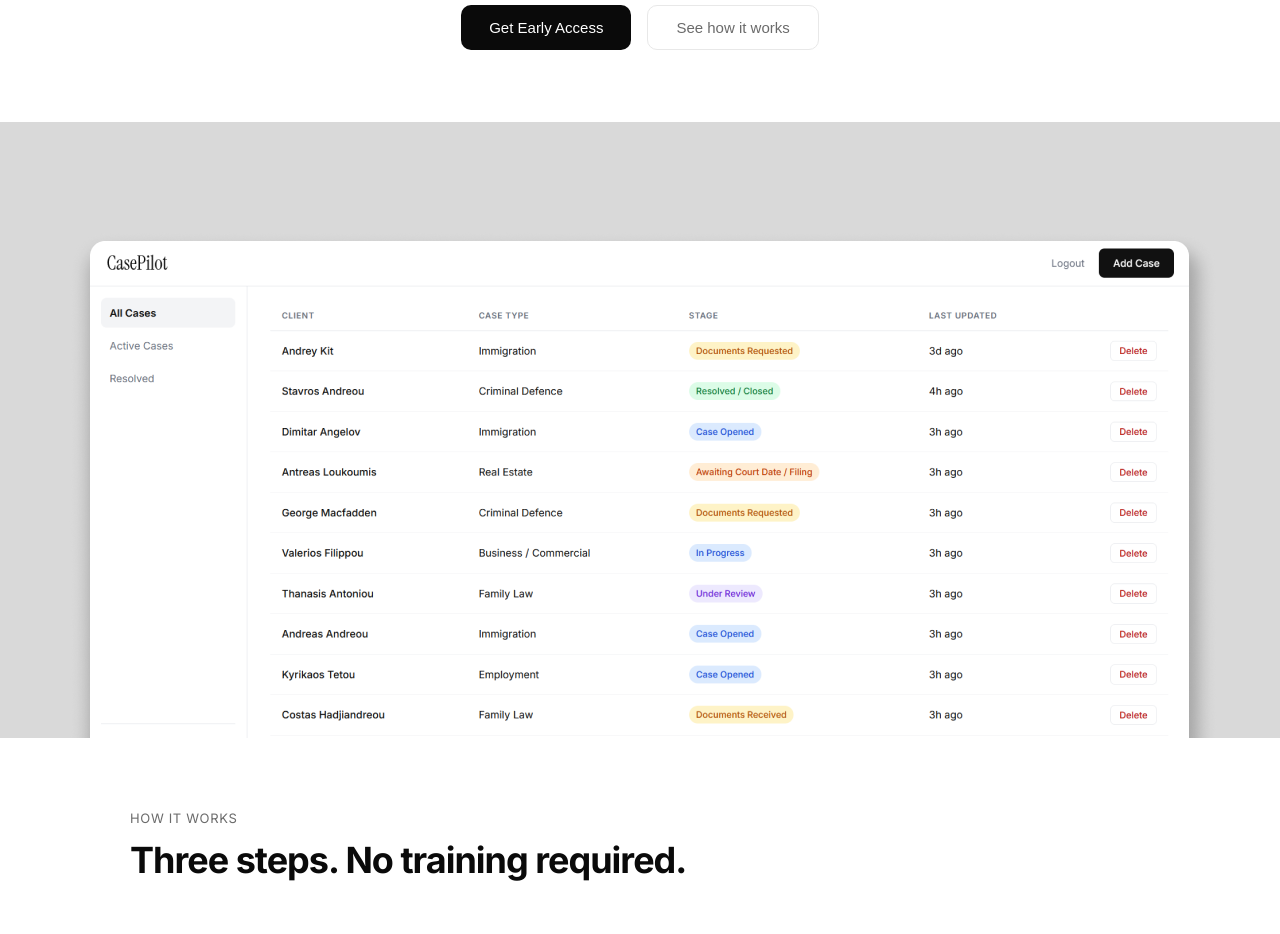
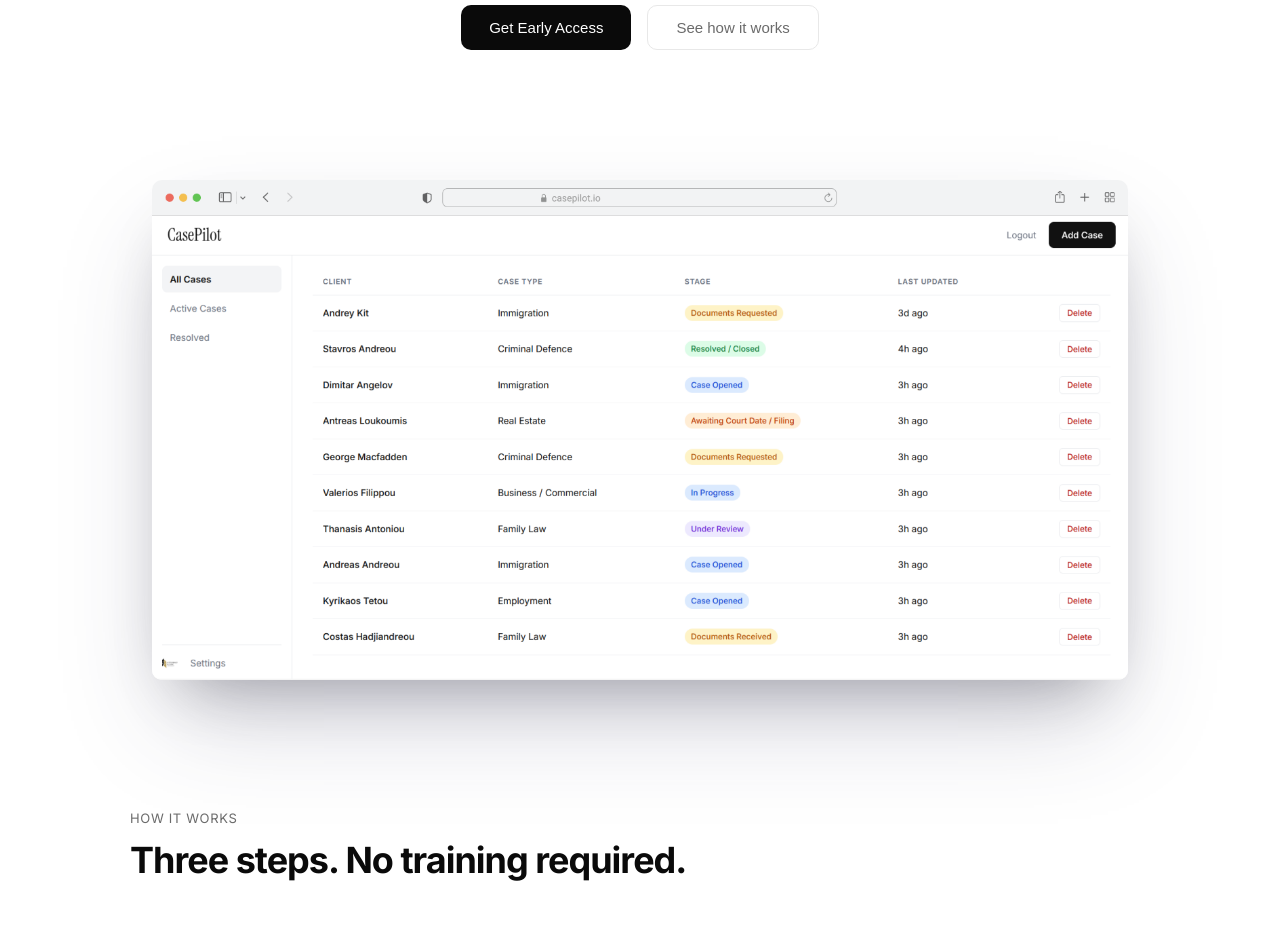
Before and after one commit to ArtemiiHH/case-pilot-website, a React (Vite) app: page / in a window 1280 px wide. Shown: the part 560-1494 px from the top of the page. Built offline with nearby package versions, Linux system fonts and the light colour scheme.

Commit message:
Remove second dashboard graphic

```diff
--- a/src/components/ProductGraphic/ProductGraphic.jsx
+++ b/src/components/ProductGraphic/ProductGraphic.jsx
@@ -1,13 +1,12 @@
 import styles from "./ProductGraphic.module.css";
 import dashboardGraphic from "../../images/dashboard-graphic-noshadow.png";
-import dashboardGraphicTwo from "../../images/dashboard-graphic2.png";
 
 export default function ProductGraphic() {
   return (
     <div className={styles.container}>
       <img
-        className={styles.graphicTwo}
-        src={dashboardGraphicTwo}
+        className={styles.graphic}
+        src={dashboardGraphic}
         alt="CasePilot dashboard"
       />
     </div>
--- a/src/components/ProductGraphic/ProductGraphic.module.css
+++ b/src/components/ProductGraphic/ProductGraphic.module.css
@@ -17,8 +17,3 @@
     rgba(50, 50, 93, 0.25) 0px 50px 100px -20px,
     rgba(0, 0, 0, 0.3) 0px 30px 60px -30px;
 }
-
-.graphicTwo {
-  width: 100%;
-  height: auto;
-}
```
